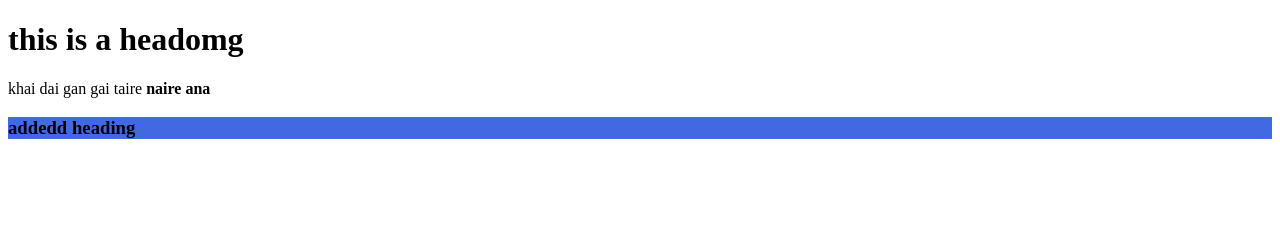
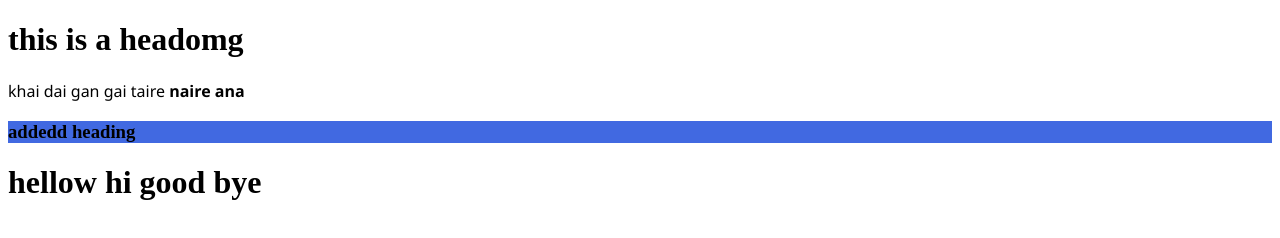
Before and after one commit to mohaiminul375/first-repos, a plain HTML site: page index.html in a window 1280 px wide. Drawn offline with Linux system fonts and the light colour scheme.

Commit message:
commit in cdm

```diff
--- a/index.html
+++ b/index.html
@@ -11,5 +11,6 @@
     <h1>this is a headomg</h1>
     <p>khai dai gan gai taire <strong> naire ana</strong></p>
     <h3>addedd heading</h3>
+    <h1>hellow hi good bye</h1>
 </body>
 </html>
--- a/style.css
+++ b/style.css
@@ -1,3 +1,6 @@
 h3{
     background-color: royalblue;
 }
+p{
+    font-family: 'Segoe UI', Tahoma, Geneva, Verdana, sans-serif;
+}
```
